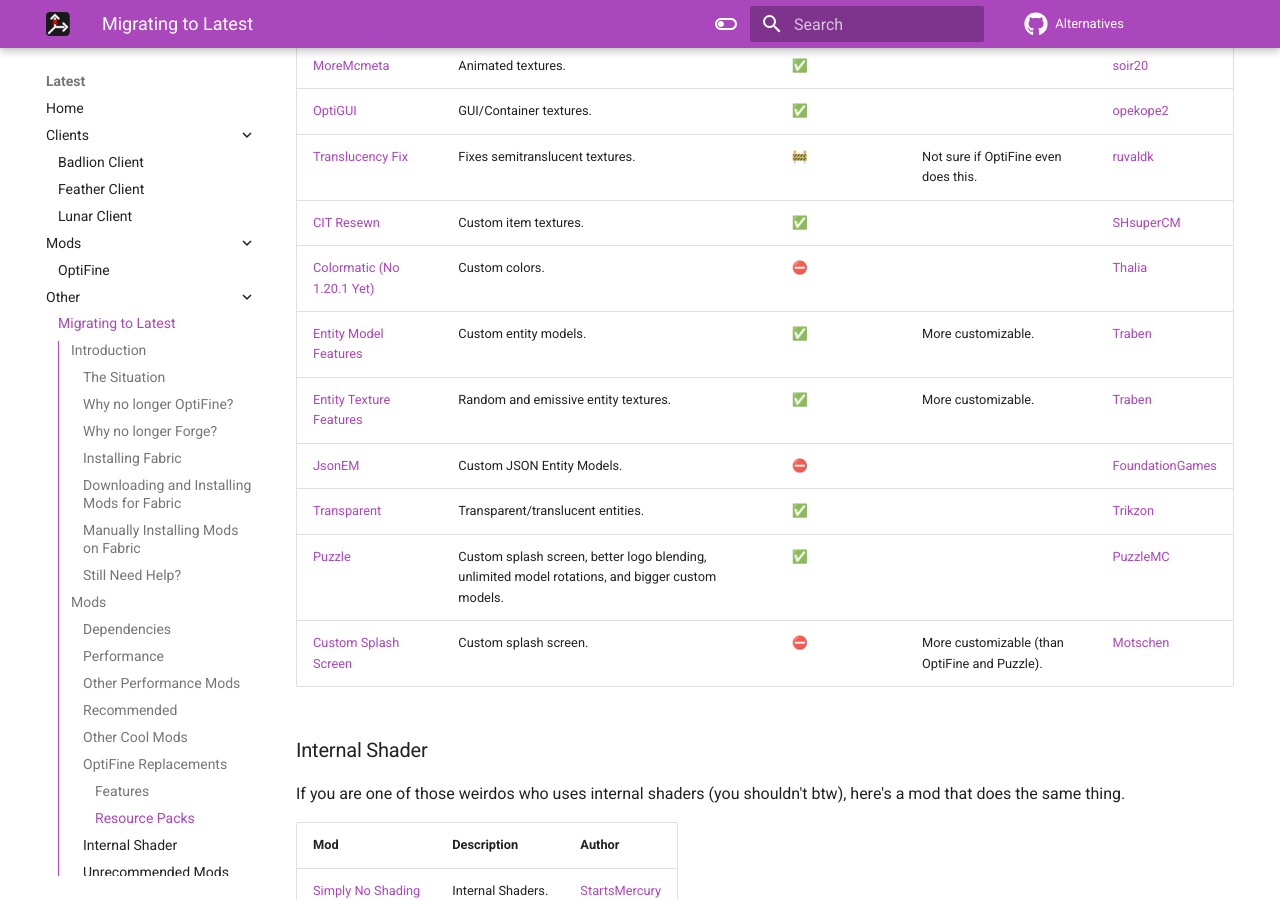
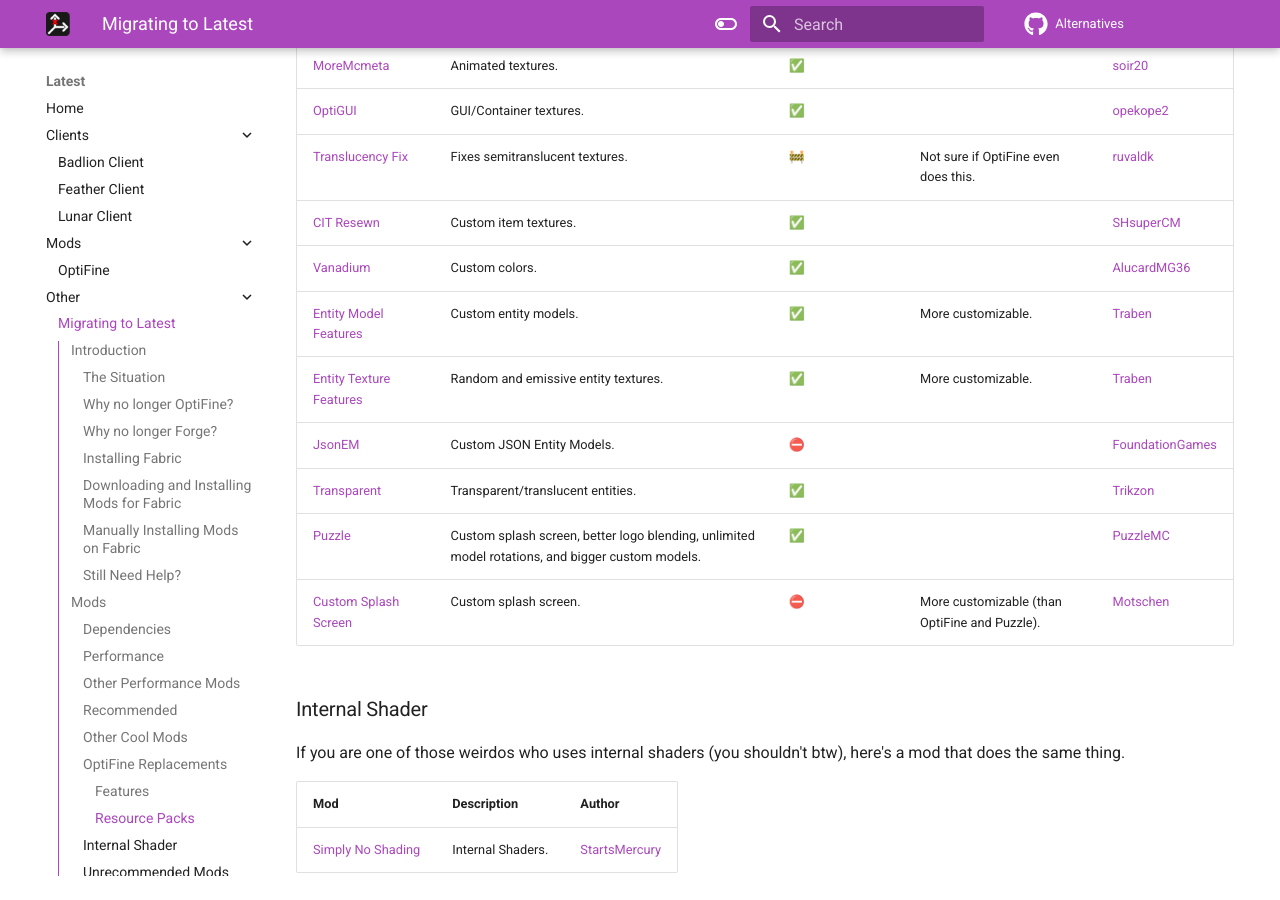
Before and after one commit to MicrocontrollersDev/Alternatives, an MkDocs documentation site: the page built from docs/latest/migrating.md, in a window 1280 px wide and 900 px high, scrolled down 9169 px. Built offline with MkDocs 1.6.1 and Material for MkDocs 9.7.7, drawn with Linux system fonts in a browser that asks for light colours; comment, search, counter and statistics services are not loaded.

Commit message:
swap colormatic for vanadium

```diff
--- a/docs/latest/migrating.md
+++ b/docs/latest/migrating.md
@@ -240,7 +240,7 @@
 | [OptiGUI](https://modrinth.com/mod/optigui) | GUI/Container textures. | ✅ | | [opekope2](https://github.com/opekope2) |
 | [Translucency Fix](https://modrinth.com/mod/translucencyfix) | Fixes semitranslucent textures. | 🚧 | Not sure if OptiFine even does this. | [ruvaldk](https://github.com/ruvaldak) |
 | [CIT Resewn](https://modrinth.com/mod/cit-resewn) | Custom item textures. | ✅ | | [SHsuperCM](https://github.com/SHsuperCM) |
-| [Colormatic (No 1.20.1 Yet)](https://modrinth.com/mod/colormatic) | Custom colors. | ⛔ | | [Thalia](https://github.com/kvverti) |
+| [Vanadium](https://modrinth.com/mod/vanadium) | Custom colors. | ✅ | | [AlucardMG36](https://github.com/AlucardMG36) |
 | [Entity Model Features](https://modrinth.com/mod/entity-model-features) | Custom entity models. | ✅ | More customizable. | [Traben](https://github.com/btrab1) |
 | [Entity Texture Features](https://modrinth.com/mod/entitytexturefeatures) | Random and emissive entity textures.| ✅ | More customizable. | [Traben](https://github.com/btrab1) |
 | [JsonEM](https://modrinth.com/mod/jsonem) | Custom JSON Entity Models. | ⛔ | | [FoundationGames](https://github.com/FoundationGames) |
```
